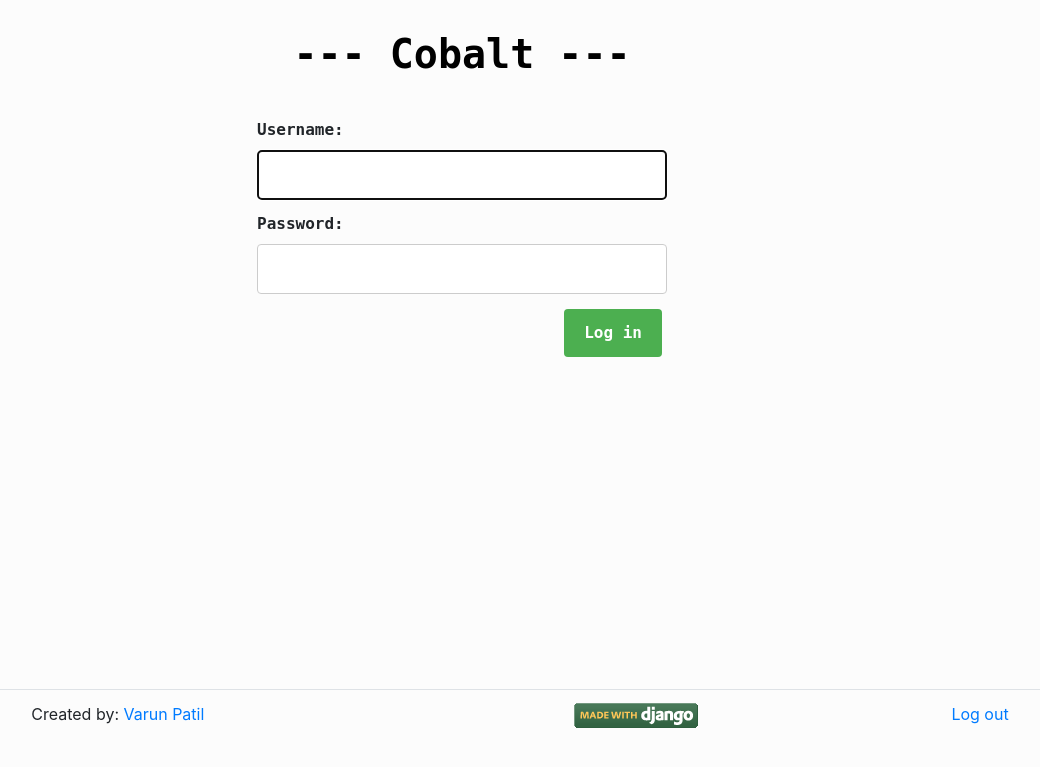
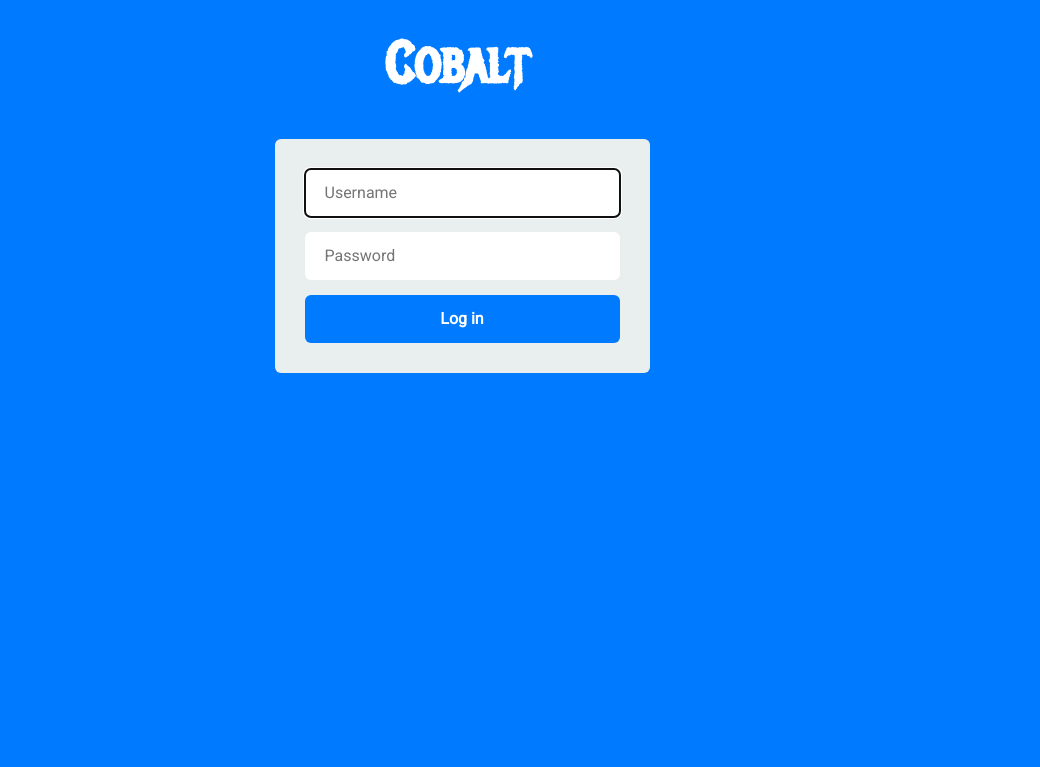
Before and after one commit to pulsejet/cobalt, a Django app: page /accounts/login/ in a window 1280 px wide. Shown: the top 767 px of the page, without its empty margins (178-1218 px from the left). Run offline with Django 3.2, Linux system fonts and the light colour scheme; parts of the project's set-up code (start-up, migrations or seed data) failed here and were passed over; some libraries are stand-ins or nearby versions.

Commit message:
Revamp UI

```diff
--- a/campaign/static/css/custom.css
+++ b/campaign/static/css/custom.css
@@ -1,7 +1,12 @@
+:root {
+    --theme-color: var(--blue);
+}
+
 body {
     overflow-y: scroll;
     overflow-x: hidden;
-    background-color: #fcfcfc;
+    background-color: #fff;
+    font-family: 'Roboto', sans-serif;
 }
 
 #maindiv {
@@ -19,20 +24,16 @@ a.header, a.header * {
     text-decoration: none;
     color: black;
     font-weight: bold;
-    font-family: monospace;
+    font-family: 'Metal Mania', cursive;
     white-space: nowrap;
     outline: none;
     user-select: none;
+    font-size: 1.9em;
+    width: 99%;
 }
 a.header::hover { text-decoration: none; }
 a.header {
-    width: 100%;
     text-align: center;
-}
-@media (max-width: 600px) {
-    a.header, a.header * {
-        font-size: 1.4em;
-    }
 }
 
 .footer {
@@ -53,8 +54,6 @@ a.header {
 .camp-table table {
     min-width: 1000px;
     margin-top: 20px;
-    border: 2px solid #eee;
-    background-color: white;
 }
 
 .tick {
@@ -62,7 +61,7 @@ a.header {
 }
 
 th {
-    background-color: black;
+    background-color: var(--theme-color);
     color: white;
 }
 
@@ -91,7 +90,7 @@ td, th {
     border: 2px solid #ddd;
 }
 
-#variables {
+#variables, #email-variables {
     font-family: monospace;
 }
 
@@ -114,12 +113,19 @@ td, th {
     filter: sepia(1) hue-rotate(-70deg) saturate(8) grayscale(0);
 }
 
+#new-campaign {
+    background-color: #fcfcfc;
+    padding: 30px;
+}
+
 /* Quilljs */
 .ql-editor{
     min-height:150px;
+    background-color: white;
 }
 
 #tpreview {
     min-height: 50px;
     margin-bottom: 20px;
+    background-color: white;
 }
--- a/campaign/static/css/login.css
+++ b/campaign/static/css/login.css
@@ -1,14 +1,15 @@
 body {
-    background-color: #fcfcfc;
+    background-color: var(--theme-color);
 }
 
 #content-main {
     margin: 0 auto;
     margin-top: 40px;
-    width: 400px;
-    max-width: 85%;
-    font-family: monospace;
-    font-weight: bold;
+    width: 375px;
+    max-width: 100%;
+    background-color: rgb(233, 239, 239);
+    padding: 30px;
+    border-radius: 6px;
 }
 
 .errornote {
@@ -19,24 +20,27 @@ input[type=text], input[type=password] {
     width: 100%;
     padding: 12px 20px;
     margin-top: 0;
-    margin-bottom: 12px;
+    margin-bottom: 15px;
     display: inline-block;
-    border: 1px solid #ccc;
-    border-radius: 4px;
+    border: 0px solid #ccc;
+    border-radius: 6px;
 }
 
 input[type=submit] {
     font-weight: bold;
-    margin-top: 3px;
-    background-color: #4CAF50;
+    background-color: var(--theme-color);;
     color: white;
     padding: 12px 20px;
     border: none;
-    border-radius: 4px;
+    border-radius: 6px;
     cursor: pointer;
-    float: right;
+    width: 100%;
 }
 
 input[type=submit]:hover {
-    background-color: #45a049;
+    filter: brightness(1.02);
 }
+
+.header * {
+    color: white !important;
+}
--- a/campaign/templates/base.html
+++ b/campaign/templates/base.html
@@ -16,6 +16,8 @@
         <link rel="stylesheet" href='{% static "lib/cobalt.css" %}' crossorigin="anonymous">
         <script src='{% static "lib/bootstrap.min.js" %}' crossorigin="anonymous"></script>
 
+        <link href="https://fonts.googleapis.com/css?family=Metal+Mania|Roboto&display=swap" rel="stylesheet">
+
         <link rel="apple-touch-icon" sizes="180x180" href="/static/fav/apple-touch-icon.png">
         <link rel="icon" type="image/png" sizes="32x32" href="/static/fav/favicon-32x32.png">
         <link rel="icon" type="image/png" sizes="16x16" href="/static/fav/favicon-16x16.png">
@@ -25,12 +27,11 @@
         <meta name="msapplication-TileColor" content="#000000">
         <meta name="msapplication-config" content="/static/fav/browserconfig.xml">
         <meta name="theme-color" content="#000000">
-
     </head>
     <body>
         <div id="outerdiv">
             <div id="maindiv">
-                <a class="header" href="{{ settings.BASE_URL }}"><h1> --- Cobalt --- </h1></a>
+                <a class="header" href="{{ settings.BASE_URL }}"><h1> Cobalt </h1></a>
 
                 {% block content %}
                 {% endblock %}
--- a/campaign/templates/campaign_new.html
+++ b/campaign/templates/campaign_new.html
@@ -8,7 +8,7 @@
     {% endfor %}
 {% endif %}
 
-<form action="campaign" method="POST" enctype="multipart/form-data">
+<form action="campaign" method="POST" enctype="multipart/form-data" id="new-camp-form">
     <div class="form-group">
         <label for="name">Campaign Name:</label>
         <input name="name" type="text" class="form-control" id="name" required>
@@ -87,7 +87,6 @@
     </div>
 
     {% csrf_token %}
-    <input class="btn btn-success" type="submit" value="Create">
 </form>
 
 <script src='{% static "lib/quill.min.js" %}' crossorigin="anonymous"></script>
@@ -102,5 +101,6 @@
         margin-top: -5px;
         margin-bottom: 15px;
         color: gray;
+        font-size: 0.8em;
     }
 </style>
--- a/campaign/templates/footer.html
+++ b/campaign/templates/footer.html
@@ -1,10 +1,13 @@
 {% load static %}
-<div class="footer">
+
+{% if request.user.is_authenticated %}
+<div class="footer" style="background-color: white;">
     <table class="table">
         <tr>
-            <td>Created by: <a href="https://github.com/pulsejet">Varun Patil</a></td>
-            <td><a href="http://www.djangoproject.com/"><img src="{% static 'img/djangomade124x25.gif' %}" border="0" alt="Made with Django." title="Made with Django." /></a></td>
+            <td>Created by: <a target="_blank" href="https://github.com/pulsejet">Varun Patil</a></td>
+            <td><a target="_blank" href="https://github.com/pulsejet/cobalt">Source Code</a></td>
             <td><a href="signout">Log out {{request.user.username}}</a></td>
         </tr>
     </table>
 </div>
+{% endif %}
--- a/campaign/templates/login.html
+++ b/campaign/templates/login.html
@@ -5,36 +5,26 @@
     <link rel="stylesheet" href='{% static "css/login.css" %}' crossorigin="anonymous">
 
     <div id="content-main">
-        <form action="{{ app_path }}" method="post" id="login-form">{% csrf_token %}
-            <div class="form-row">
-            {{ form.username.errors }}
-            {{ form.username.label_tag }} {{ form.username }}
-            </div>
-            <div class="form-row">
-            {{ form.password.errors }}
-            {{ form.password.label_tag }} {{ form.password }}
-            <input type="hidden" name="next" value="{{ next }}">
-            </div>
-            {% url 'admin_password_reset' as password_reset_url %}
-            <div class="submit-row">
-            <label>&nbsp;</label><input type="submit" value="{% trans 'Log in' %}">
-            </div>
-        </form>
-
-        <br />
-
         {% if form.errors and not form.non_field_errors %}
-        <p class="errornote">
-        {% if form.errors.items|length == 1 %}{% trans "Please correct the error below." %}{% else %}{% trans "Please correct the errors below." %}{% endif %}
-        </p>
+        <div class="alert alert-danger" role="alert">
+            {% if form.errors.items|length == 1 %}{% trans "Please correct the error below." %}{% else %}{% trans "Please correct the errors below." %}{% endif %}
+        </div>
         {% endif %}
 
         {% if form.non_field_errors %}
         {% for error in form.non_field_errors %}
-        <p class="errornote">
+        <div class="alert alert-danger" role="alert">
             {{ error }}
-        </p>
+        </div>
         {% endfor %}
         {% endif %}
+
+        <form action="{{ app_path }}" method="post" id="login-form">{% csrf_token %}
+            {{ form.username.errors }}
+            <input type="text" name="username" autofocus="" required="" placeholder="Username" id="id_username">
+            {{ form.password.errors }}
+            <input type="password" name="password" required="" placeholder="Password" id="id_password">
+            <input type="submit" value="{% trans 'Log in' %}">
+        </form>
     </div>
 {% endblock %}
```
Also changed, not shown: campaign/templates/default.html (+12 -4 lines), campaign/static/img/djangomade124x25.gif (deleted).
